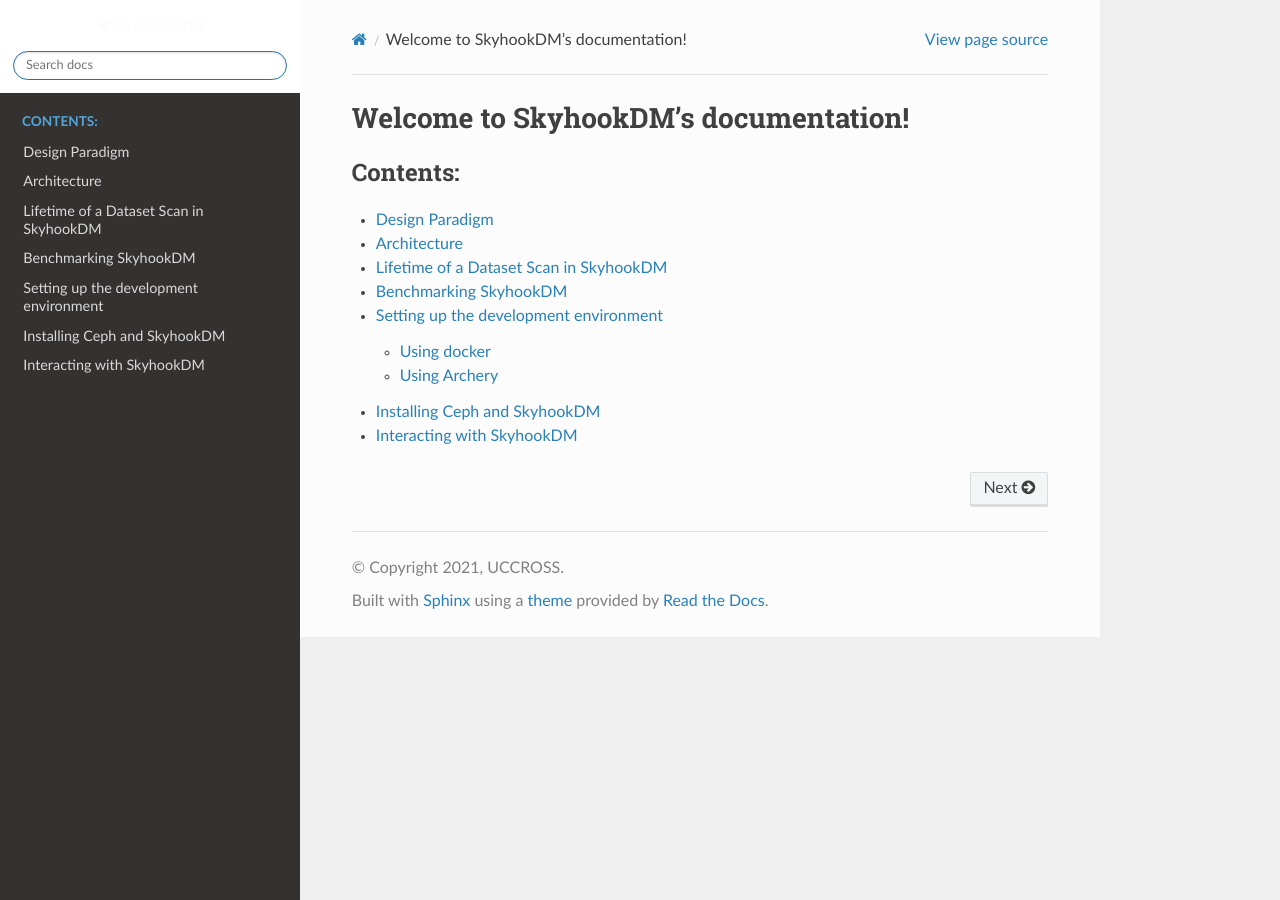
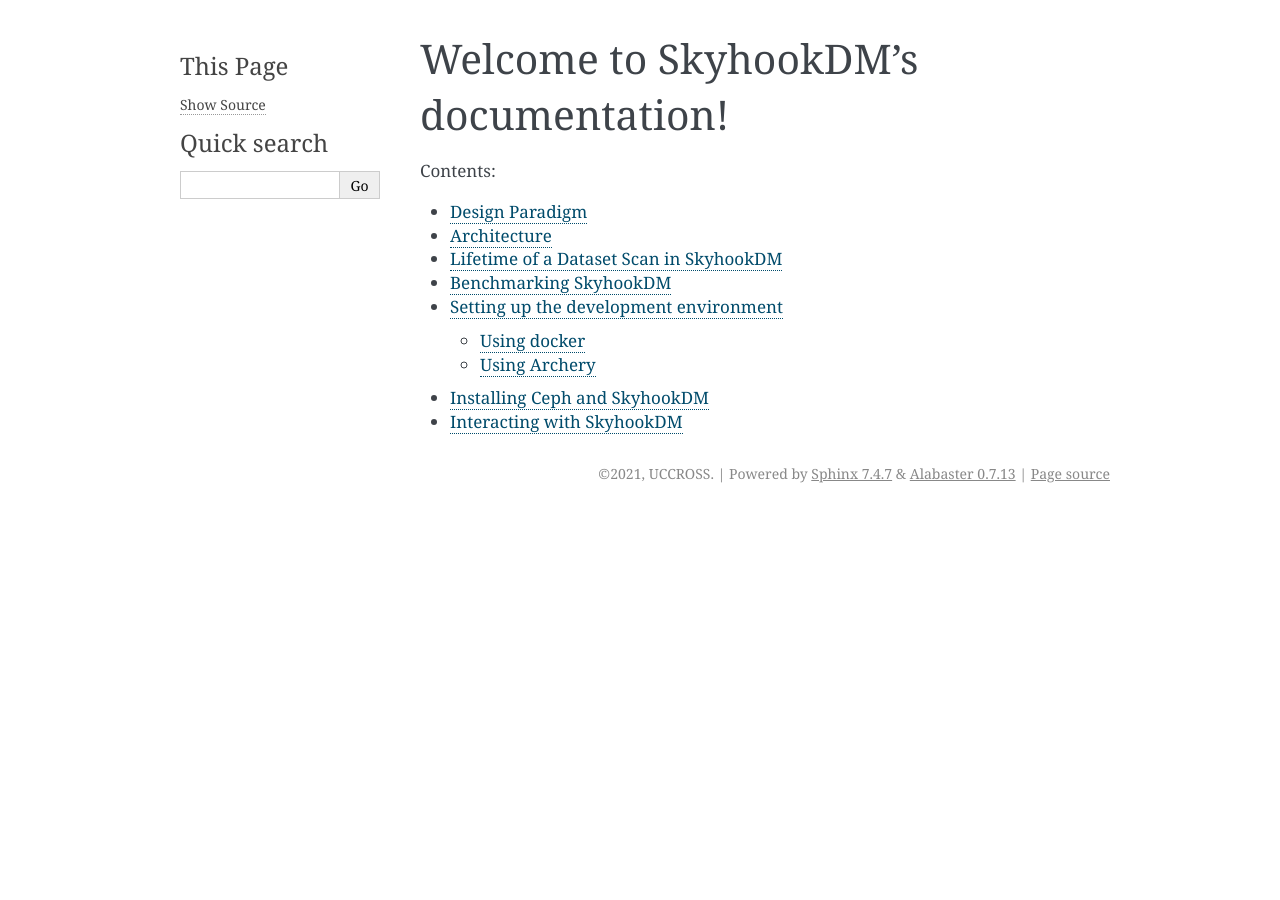
Before and after one commit to uccross/skyhookdm, a Sphinx documentation site: the page built from docs/source/index.rst, in a window 1280 px wide. Built offline with Sphinx 7.4.7, drawn with Linux system fonts in a browser that asks for light colours.

Commit message:
Remove unneeded confs

```diff
--- a/docs/source/conf.py
+++ b/docs/source/conf.py
@@ -29,7 +29,6 @@ author = 'UCCROSS'
 # ones.
 extensions = [
     'myst_parser',
-    'sphinx_rtd_theme'
 ]
 
 # Add any paths that contain templates here, relative to this directory.
@@ -46,19 +45,9 @@ exclude_patterns = []
 # The theme to use for HTML and HTML Help pages.  See the documentation for
 # a list of builtin themes.
 #
-html_theme = 'sphinx_rtd_theme'
+html_theme = 'alabaster'
 
 # Add any paths that contain custom static files (such as style sheets) here,
 # relative to this directory. They are copied after the builtin static files,
 # so a file named "default.css" will overwrite the builtin "default.css".
 html_static_path = ['_static']
-
-html_theme_options = {
-    'display_version': True,
-    'prev_next_buttons_location': 'bottom',
-    'style_external_links': True,
-    'style_nav_header_background': 'white',
-    # Toc options
-    'sticky_navigation': True,
-    'navigation_depth': -1,
-}
```
